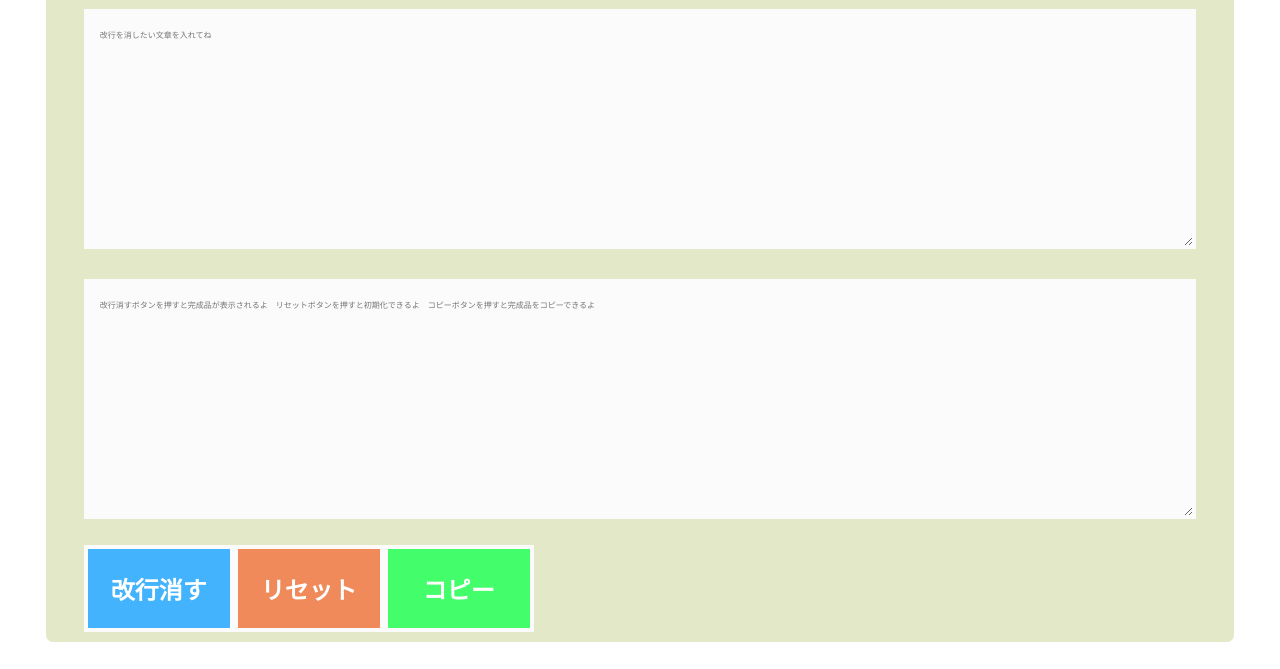
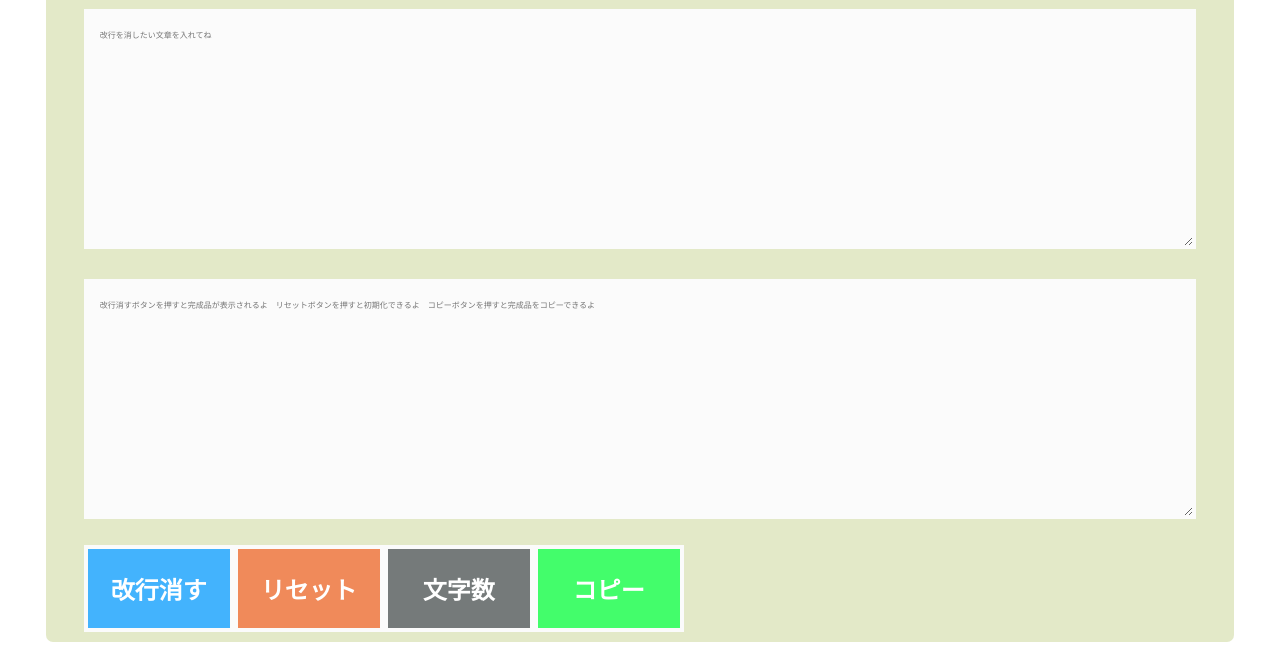
Before and after one commit to oonisidesu/seikei, a plain HTML site: page index.html in a window 1280 px wide. Shown: the part 131-800 px from the top of the page. Drawn offline with Linux system fonts and the light colour scheme.

Commit message:
1st commit

```diff
--- a/index.html
+++ b/index.html
@@ -14,9 +14,6 @@
                 f = f.replace(/\r?\n/g," ");
 
                 document.fm.text1.value = f;
-
-                alert(f.length + '文字変換しました〜');
-
             }
 
             function btn_click1(){
@@ -56,6 +53,17 @@
 
             }
 
+            function btn_click3(){
+                var f1 = document.fm.text.value;
+
+                if(f1.length == 0){
+                    alert('1文字も入ってないよ〜');
+                }else{
+                    alert(f1.length + '文字です');
+                }
+
+            }
+
         </script>
         </head>
         <body>
@@ -91,6 +99,11 @@
                         <div class="ease2"></div>
                     </div>
 
+                    <div class="submit">
+                        <input type="button" value="文字数" id="button-gree" onclick="btn_click3()"/>
+                        <div class="ease2"></div>
+                    </div>
+
 
                     <div class="submit">
                         <input type="button" value="コピー" id="button-green" onclick="btn_click1()"/>
--- a/style.css
+++ b/style.css
@@ -172,6 +172,31 @@ input:focus, textarea:focus {
 
 
 
+#button-gree{
+  font-family: 'Montserrat', Arial, Helvetica, sans-serif;
+  float:left;
+  width: 150px;
+  border: #fbfbfb solid 4px;
+  cursor:pointer;
+  background-color: #757a7a;
+  color:white;
+  font-size:24px;
+  padding-top:22px;
+  padding-bottom:22px;
+  padding-left:22px;
+  padding-right:22px;
+  -webkit-transition: all 0.3s;
+  -moz-transition: all 0.3s;
+  transition: all 0.3s;
+  margin-top:-4px;
+  font-weight:700;
+}
+
+#button-gree:hover{
+  background-color: rgba(0,0,0,0);
+  color: #757a7a;
+}
+
 
 
 
```
